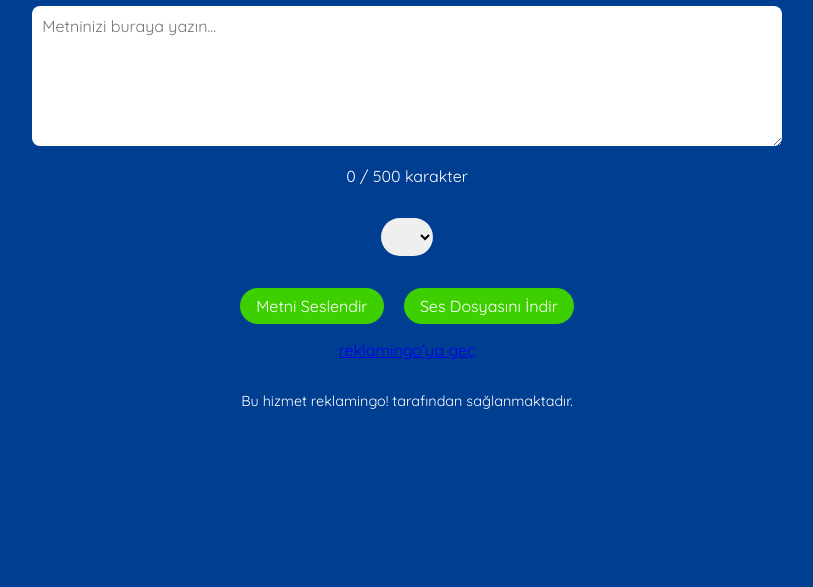
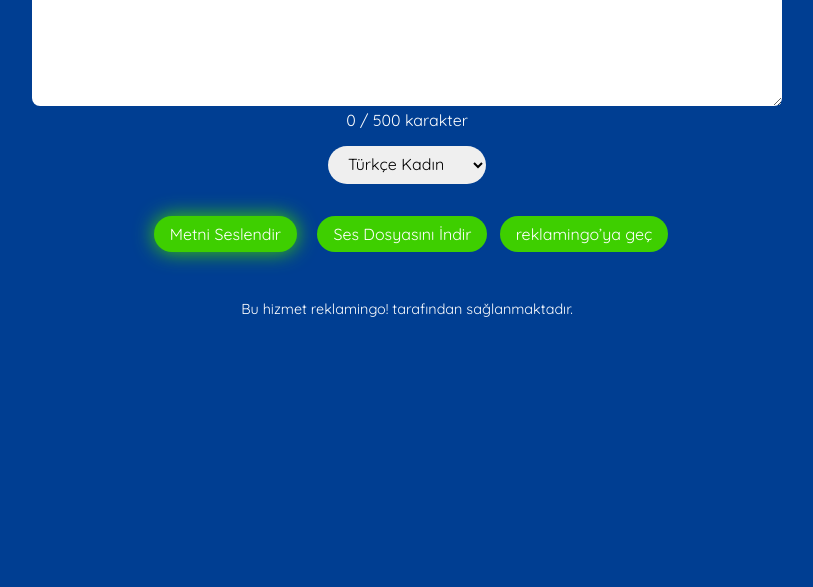
Before and after one commit to reklamingo/reklamingotts, a website: page index.html in a window 1280 px wide. Shown: the part 213-800 px from the top of the page, without its empty margins (233-1046 px from the left). Drawn offline with Linux system fonts and the light colour scheme.

Commit message:
Add files via upload

```diff
--- a/index.html
+++ b/index.html
@@ -2,25 +2,29 @@
 <html lang="tr">
 <head>
   <meta charset="UTF-8" />
-  <meta name="viewport" content="width=device-width, initial-scale=1.0"/>
+  <meta name="viewport" content="width=device-width, initial-scale=1.0" />
   <title>Ringo</title>
-  <link rel="stylesheet" href="styles.css"/>
-  <link rel="icon" href="favicon.ico" type="image/x-icon"/>
-  <link href="https://fonts.googleapis.com/css2?family=Quicksand&display=swap" rel="stylesheet">
+  <link rel="stylesheet" href="styles.css" />
+  <link rel="icon" type="image/png" href="favicon.ico" />
+  <link href="https://fonts.googleapis.com/css2?family=Quicksand&display=swap" rel="stylesheet" />
 </head>
 <body>
   <div class="container">
-    <img src="logo.svg" alt="ringo! Logo" class="logo"/>
+    <img src="logo.svg" alt="Ringo Logo" style="width: 180px;" />
     <h1>Metin Seslendirme Asistanı</h1>
-    <textarea id="textInput" maxlength="500" placeholder="Metninizi buraya yazın..."></textarea>
-    <p id="charCount">0 / 500 karakter</p>
-    <select id="voiceSelect"></select>
-    <div class="controls">
-      <button id="speakButton">Metni Seslendir</button>
-      <button id="downloadButton">Ses Dosyasını İndir</button>
-    </div>
-    <audio id="audioPlayer" controls style="display:none;"></audio>
-    <a id="goButton" href="https://reklamingo.com.tr">reklamingo’ya geç</a>
+    <textarea id="text-input" maxlength="500" placeholder="Metni buraya yazınız..."></textarea>
+    <div id="char-count">0 / 500 karakter</div>
+    <select id="voice-select">
+      <option value="tr-TR-Wavenet-A">Türkçe Kadın</option>
+      <option value="tr-TR-Wavenet-B">Türkçe Erkek</option>
+      <option value="en-US-Wavenet-F">İngilizce Kadın</option>
+      <option value="en-US-Wavenet-D">İngilizce Erkek</option>
+    </select>
+    <br/>
+    <button id="speak-button" class="glow">Metni Seslendir</button>
+    <button id="download-button">Ses Dosyasını İndir</button>
+    <audio id="audio-player" controls style="display:none;"></audio>
+    <a href="https://reklamingo.com.tr" class="go-button">reklamingo’ya geç</a>
     <footer>Bu hizmet reklamingo! tarafından sağlanmaktadır.</footer>
   </div>
   <script src="script.js"></script>
```
